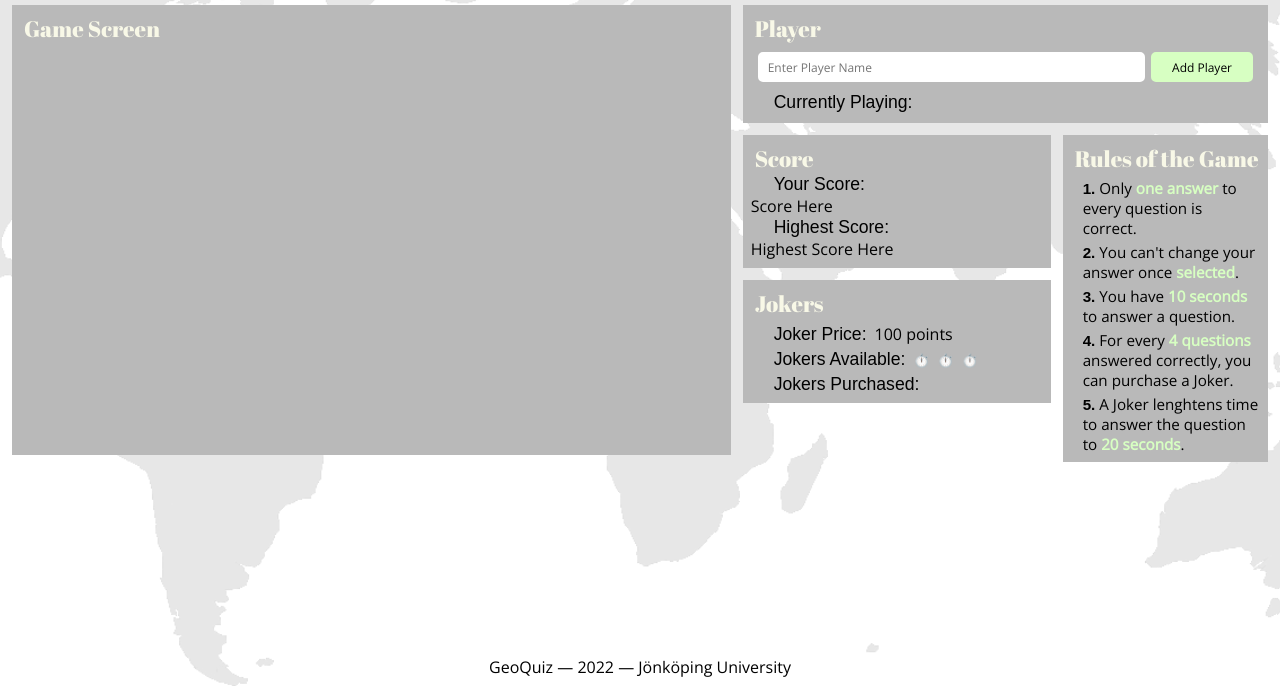
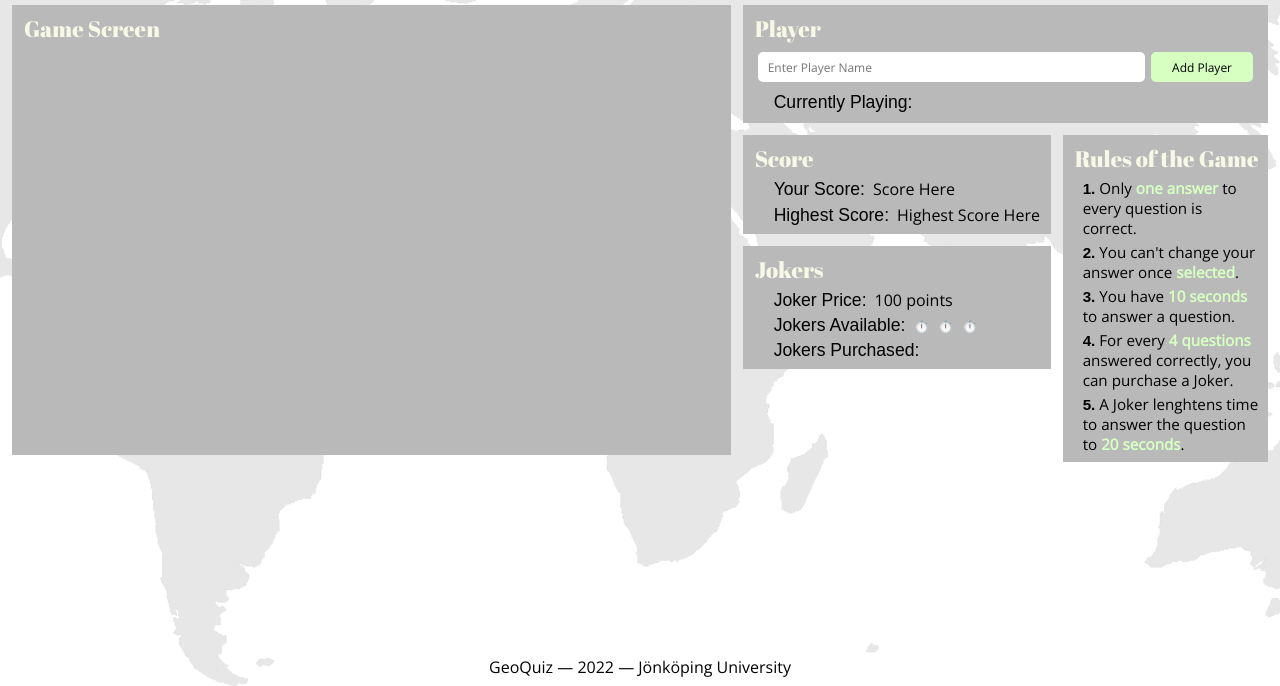
Before and after one commit to wiktoriadrezner/GeoQuiz-JSGame, a plain HTML site: page index.html in a window 1280 px wide. Shown: the part 114-800 px from the top of the page. Drawn offline with nearby package versions, Linux system fonts and the light colour scheme; a web font is replaced by a local one.

Commit message:
css update

```diff
--- a/geo-quiz.css
+++ b/geo-quiz.css
@@ -145,8 +145,8 @@ section {
 }
 
 /* Section 3: Score */
-#score,
-#highestScore {
+#scorePlayer,
+#scoreHighest {
   display: flex;
   align-items: center;
   margin: 4px 0 0 0;
```
Lines whose indentation alone changed are shown as unchanged.
